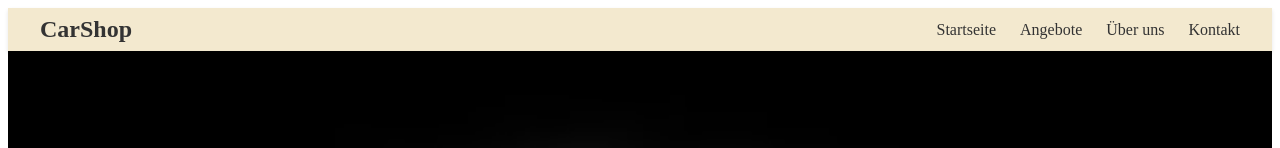
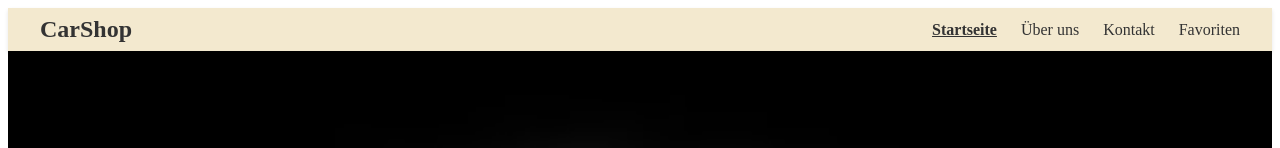
Before and after one commit to ElyasJabari/CarShop, a Vue app in the folder Frontend/: page / in a window 1280 px wide. Shown: the top 148 px of the page. Built offline with nearby package versions, Linux system fonts and the light colour scheme.

Commit message:
add Favorite Button in Navbar

```diff
--- a/Frontend/src/components/CarShopNavbar.vue
+++ b/Frontend/src/components/CarShopNavbar.vue
@@ -6,10 +6,10 @@
           <a href="#">CarShop</a>
         </div>
         <ul class="nav-links">
-          <li><a href="#">Startseite</a></li>
-          <li><a href="#">Angebote</a></li>
+          <li><a href="#" @click.prevent="$emit('show-all')" :class="{ active: !showFavorites }">Startseite</a></li>
           <li><a href="#">Über uns</a></li>
           <li><a href="#">Kontakt</a></li>
+          <li><a href="#" @click.prevent="$emit('show-favorites')" :class="{ active: showFavorites }">Favoriten</a></li>
         </ul>
       </div>
     </nav>
@@ -35,8 +35,11 @@
 
 <script>
 export default {
-   name: "CarShopNavbar"
-}
+   name: "CarShopNavbar",
+   props: {
+    showFavorites: Boolean
+  }
+};
 </script>
 
 <style scoped>
@@ -83,6 +86,11 @@ export default {
   color: #007bff;
 }
 
+.active {
+  text-decoration: underline !important;
+  font-weight: bold;
+}
+
 
 /* header-Bereich */
 .header {
--- a/Frontend/src/components/CarsShop.vue
+++ b/Frontend/src/components/CarsShop.vue
@@ -1,6 +1,7 @@
 <template>
   <div class="cars-container">
-    <CarShopNavbar/>
+    <CarShopNavbar @show-favorites="setShowFavorites(true)" @show-all="setShowFavorites(false)" :showFavorites="showFavorites"
+    />
     <!-- Ansicht der Autokarten -->
     <CarShopCards :cars="cars" @openCar="openCar"/>
 
@@ -117,6 +118,7 @@ export default {
         },
       ],
       selectedCar: null, // Speichert das aktuell ausgewählte Auto
+      showFavorites: false
     };
   },
   methods: {
@@ -126,6 +128,9 @@ export default {
     closeModal() {
       this.selectedCar = null;
     },
+    setShowFavorites(value) {
+      this.showFavorites = value;
+    },
   },
 };
 </script>
```
